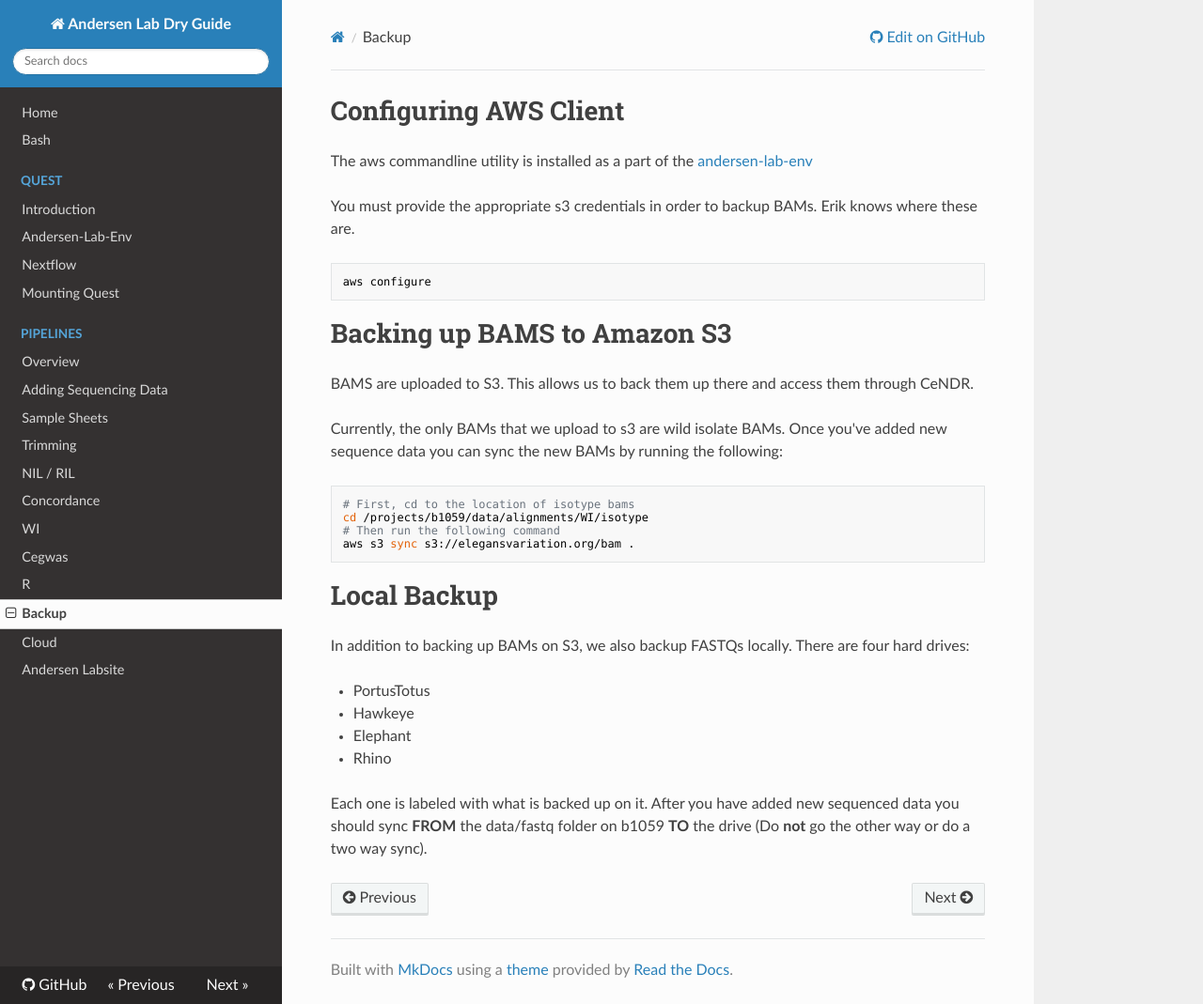
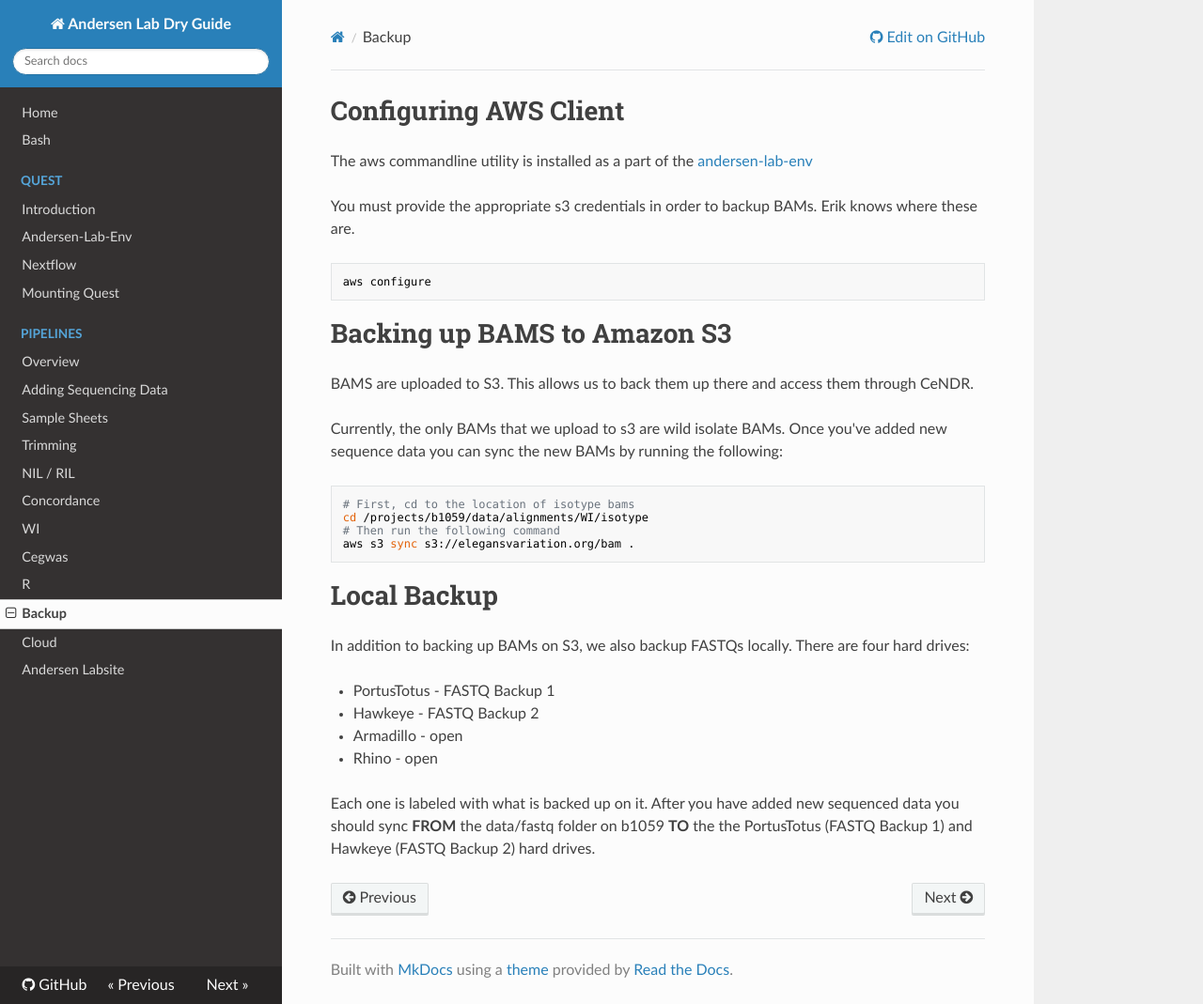
Before and after one commit to AndersenLab/dry-guide, an MkDocs documentation site: the page built from docs/backup.md, in a window 1280 px wide and 1069 px high. Shown: the whole window at 94% size. Built offline with MkDocs 1.6.1, drawn with Linux system fonts in a browser that asks for light colours; nearby versions of some CDN libraries; old or Windows-style settings are respelled for this version of MkDocs.

Commit message:
update backup

```diff
--- a/docs/backup.md
+++ b/docs/backup.md
@@ -25,9 +25,9 @@
 
 In addition to backing up BAMs on S3, we also backup FASTQs locally. There are four hard drives:
 
-* PortusTotus
-* Hawkeye
-* Elephant
-* Rhino
+* PortusTotus - FASTQ Backup 1
+* Hawkeye - FASTQ Backup 2
+* Armadillo - open
+* Rhino - open
 
-Each one is labeled with what is backed up on it. After you have added new sequenced data you should sync __FROM__ the data/fastq folder on b1059 __TO__ the drive (Do __not__ go the other way or do a two way sync).
+Each one is labeled with what is backed up on it. After you have added new sequenced data you should sync __FROM__ the data/fastq folder on b1059 __TO__ the the PortusTotus (FASTQ Backup 1) and Hawkeye (FASTQ Backup 2) hard drives.
```
